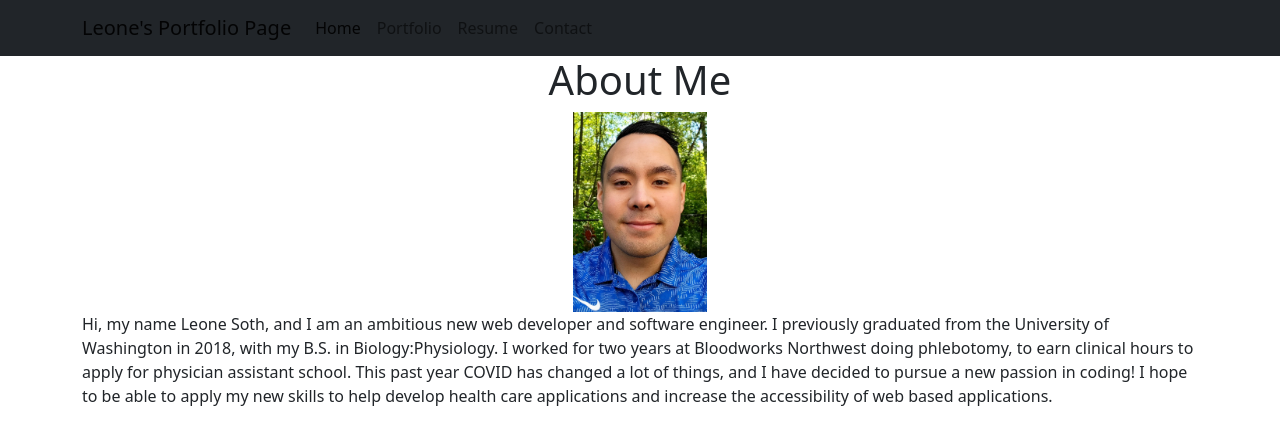
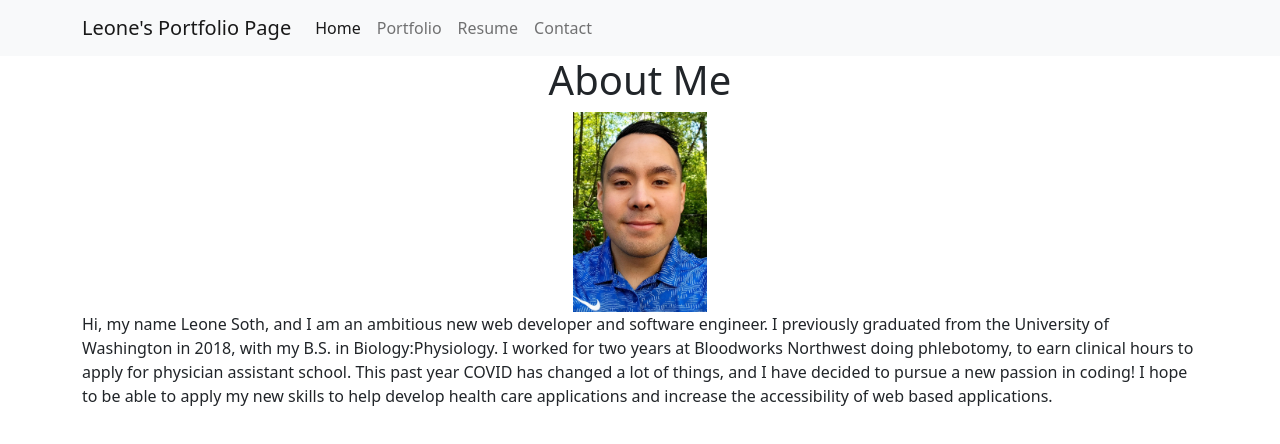
Before and after one commit to lsoth/react-portfolio, a React (Create React App) app: page / in a window 1280 px wide. Shown: the top 444 px of the page. Built offline with nearby package versions, Linux system fonts and the light colour scheme.

Commit message:
port updates

```diff
--- a/src/components/NavBar.js
+++ b/src/components/NavBar.js
@@ -4,7 +4,7 @@ import React from 'react';
 // We assign them to their own variable names
 function NavBar({ currentPage, handlePageChange }) {
   return (
-    <nav className="navbar navbar-expand-lg navbar-light bg-dark">
+    <nav className="navbar navbar-expand-lg navbar-light bg-light">
   <div className = "container">
   <a className="navbar-brand" href="#Home">Leone's Portfolio Page</a>
   <button className="navbar-toggler" type="button" data-toggle="collapse" data-target="#navbarSupportedContent" aria-controls="navbarSupportedContent" aria-expanded="false" aria-label="Toggle navigation">
--- a/src/components/pages/Portfolio.js
+++ b/src/components/pages/Portfolio.js
@@ -3,6 +3,8 @@ import crypto from '../images/cryptosc01.png';
 import budget from '../images/btsc01-1.png';
 import pwgen from '../images/pwsc01.png';
 import fitness from '../images/fitsc1-1.png';
+import notes from '../images/notesc.png';
+import pig from '../images/fpsc.png';
 
 export default function Portfolio() {
   return (
@@ -21,6 +23,12 @@ export default function Portfolio() {
       <img className="img-fluid port=image"src={fitness} alt="Fitness Tracker"></img>
       <a href="https://github.com/lsoth/workouttracker">Fitness Tracker</a>
       <p>This tracks workouts and can log them on mongo atlas.</p>
+      <img className="img-fluid port=image"src={pig} alt="forever pig"></img>
+      <a href="https://github.com/druludwig/forever-pig">Forever Pig</a>
+      <p>This app was designed to link users with farmers to adopt pigs uses sequelize db</p>
+      <img className="img-fluid port=image"src={notes} alt="Note Taker"></img>
+      <a href="https://github.com/lsoth/note-taker">Note Taker</a>
+      <p>This app uses express to take and save user notes</p>
       </div>
   </div>
   );
```
Also changed, not shown: src/components/images/notesc.png (added), 1 other file (tests, documents, lock files or other folders).
